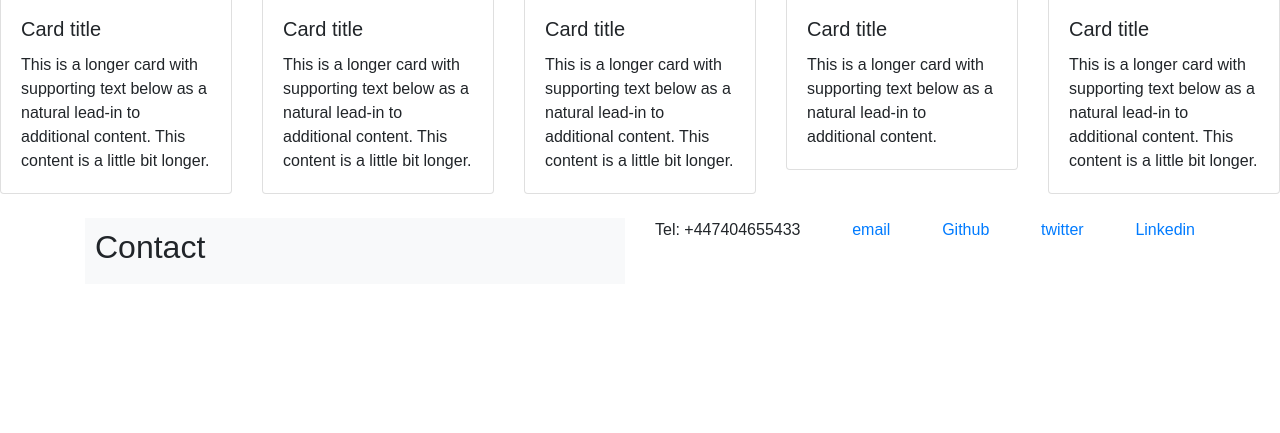
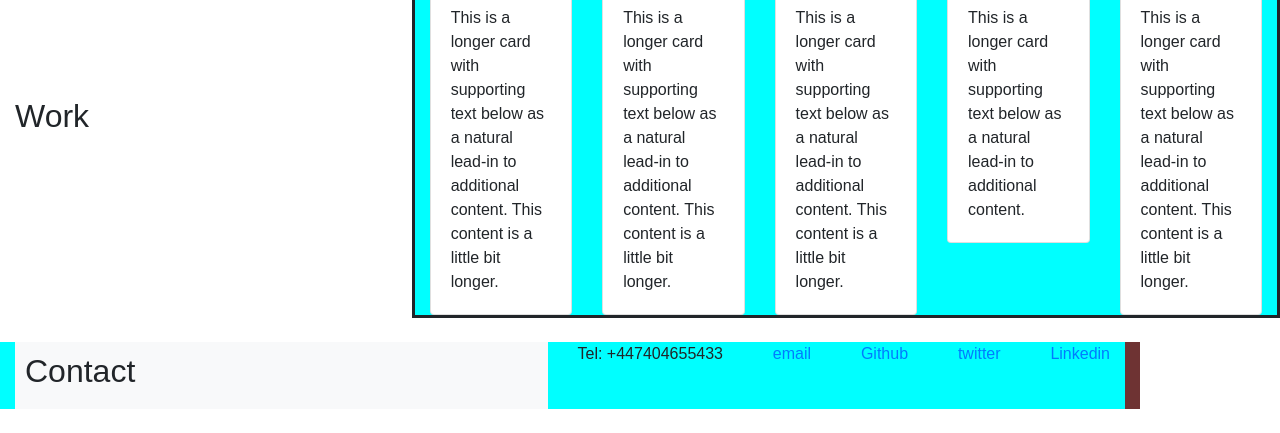
Before and after one commit to englburc/bootstrap-portfolio, a plain HTML site: page index.html in a window 1280 px wide. Shown: the part 658-1091 px from the top of the page. Before the commit the page ends 966 px from the top, so only its background shows below. Drawn offline with nearby package versions, Linux system fonts and the light colour scheme.

Commit message:
used flex to inclose work-side bar and cards, started playing with footer

```diff
--- a/assets/css/style.css
+++ b/assets/css/style.css
@@ -54,7 +54,7 @@ nav a {
 .header {
     display: grid;
     grid-template-columns: 2fr 1fr 1fr;
-    /* border: solid; */
+    column-gap: 1em;
 
 }
 
@@ -65,7 +65,7 @@ nav a {
 
 }
 
-/* hero section styles */
+/* hero section styles - jumbotron */
 .jumbotron-fluid {
     display: flex;
     width: 100%;
@@ -78,16 +78,43 @@ nav a {
 }
 
 /* work section styles */
-/* .grid-container {
+
+.container-main {
+    display: flex;
+    justify-content: space-between;
+}
+
+.grid-container-cards {
     display: grid;
-    grid-template-columns: repeat(6 1fr);
-    grid-auto-rows: 75px auto 75px;
+    grid-template-columns: repeat(4 1fr);
+    margin-right: auto;
+    border: solid;
+
     grid-template-columns:
-        "pr1 pr1 pr1 pr1 pr1 pr1"
-        "pr2 pr2 pr2 pr3 pr3 pr3"
-        "pr4 pr4 pr4 pr5 pr5 pr5";
+        "pr1 pr1 pr1 pr1"
+        "pr2 pr2 pr3 pr3"
+        "pr4 pr4 pr5 pr5";
+}
 
-} */
+.pr1 {
+    grid-area: pr1;
+}
+
+.pr2 {
+    grid-area: pr2;
+}
+
+.pr3 {
+    grid-area: pr3;
+}
+
+.pr4 {
+    grid-area: pr4;
+}
+
+.pr5 {
+    grid-area: pr5;
+}
 
 
 
@@ -95,6 +122,17 @@ nav a {
 
 #contact {
     margin-top: 20px;
+    margin-left: 0;
+    margin-right: auto;
+    width: 100%;
+    background-color: #6e3333;
+}
+
+.row {
+    display: flex;
+    justify-content: space-around;
+    margin-right: auto;
+    background-color: aqua;
 }
 
 .contact-sidebar {
--- a/index.html
+++ b/index.html
@@ -18,12 +18,10 @@
         <div class="col-12 col-md-4 d-flex align-items-center name">
             <h1>Levan Burchuladze</h1>
         </div>
-
         <!--  picture -->
         <div class="col-12 col-md-4 picture">
             <img src="./assets/images/me_hanibal.png" alt="My photo" class="img-fluid rounded-circle mt-3">
         </div>
-
         <!-- links to sections -->
         <div class="collapse navbar-collapse links" id="navbarNavAltMarkup">
             <div class="navbar-nav">
@@ -52,11 +50,12 @@
             </p>
         </div>
     </div>
-
+    <!-- work section -->
+    <main class="container-main">
         <div class="col-12 col-md-4 d-flex align-items-center work">
             <h2 id="work">Work</h2>
         </div>
-    <div class="row row-cols-1 row-cols-md-2 g-4 grid-container">
+        <div class="row row-cols-1 row-cols-md-2 g-4 grid-container-cards">
             <div class="col pr1">
                 <div class="card">
                     <img src="..." class="card-img-top" alt="...">
@@ -108,6 +107,7 @@
                 </div>
             </div>
         </div>
+    </main>
     <!--
     work section
     <section class="container my-4">
@@ -174,7 +174,7 @@
 
     <!-- contact section at the bottom-->
 
-    <section id="contact" class="container my-4">
+    <footer id="contact" class="container my-4">
         <div class="row">
             <div class="col-12 col-md-6">
                 <div class="contact-sidebar">
@@ -206,7 +206,7 @@
                 </div>
             </div>
         </div>
-    </section>
+    </footer>
 
 
 
```
Lines whose indentation alone changed are shown as unchanged.
